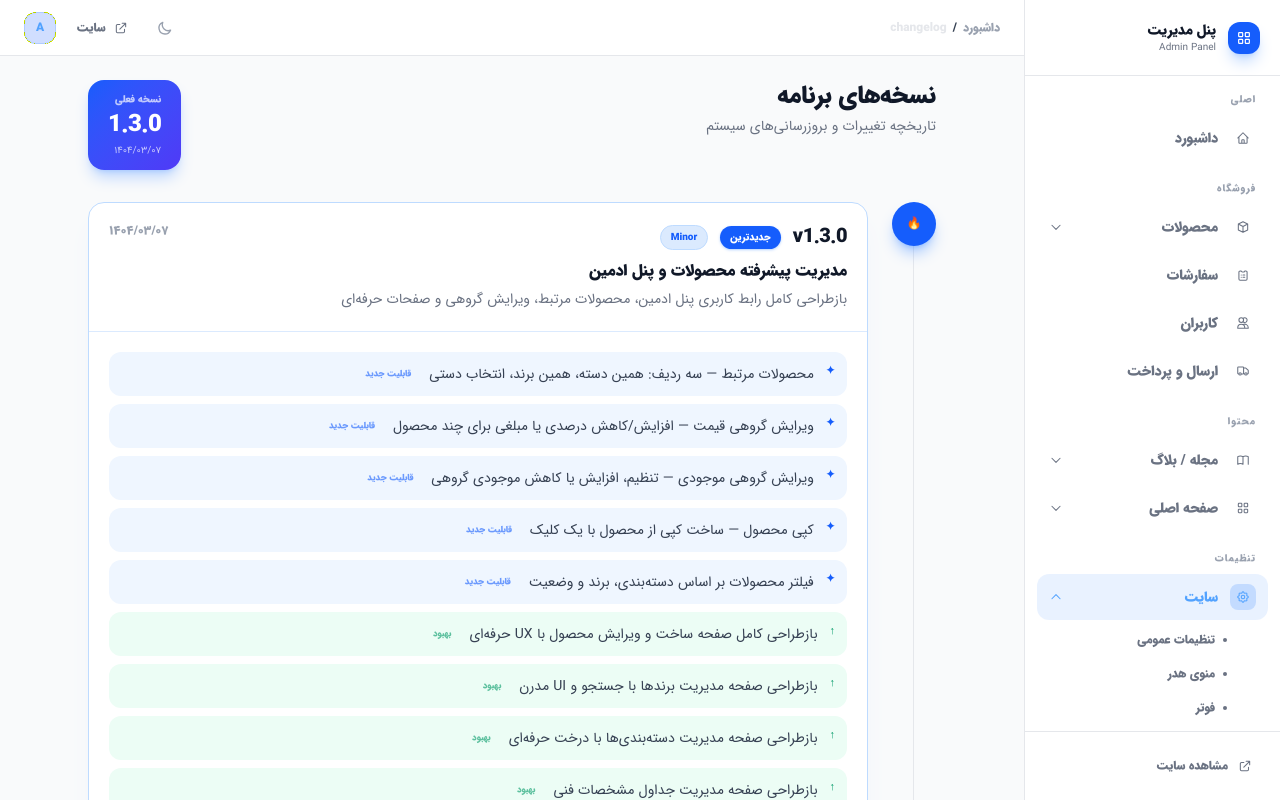
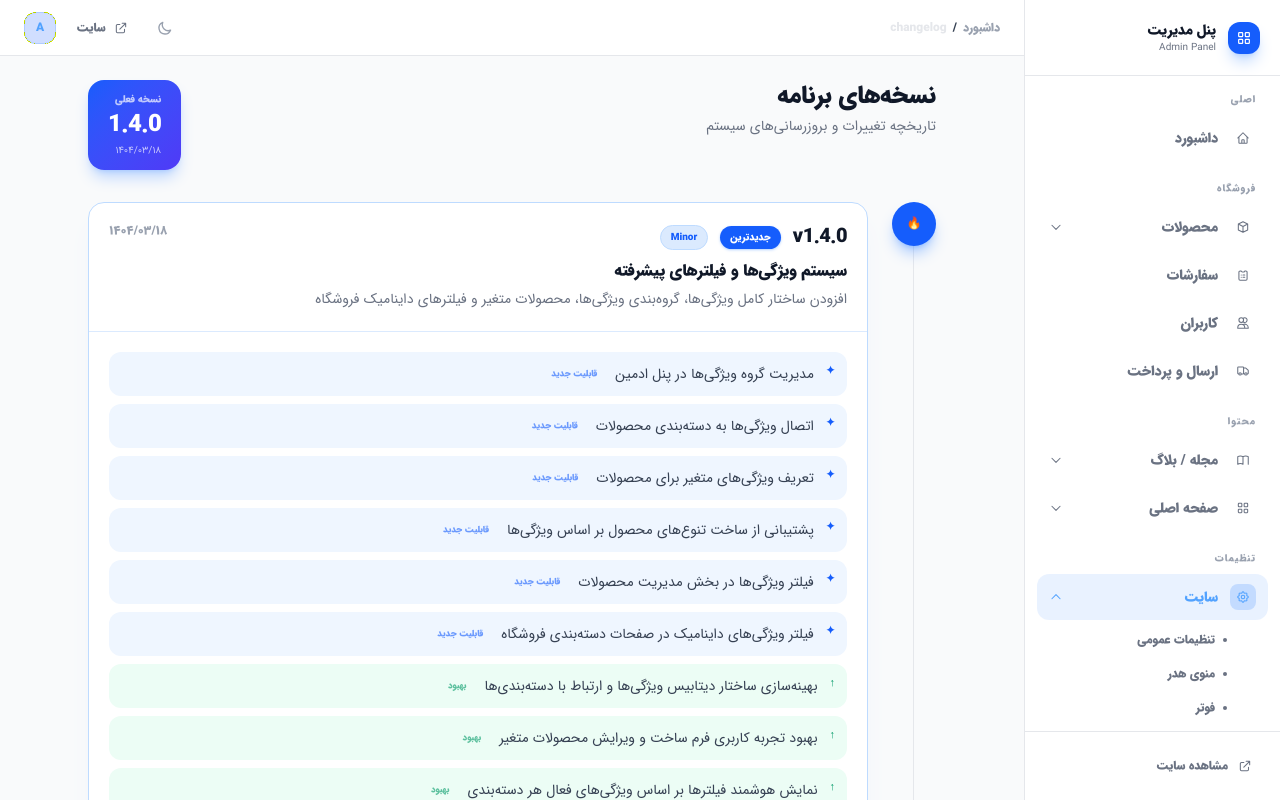
Before and after one commit to mr4rahimi/nextshop, a Next.js app: page /admin/changelog in a window 1280 px wide. Built offline with nearby package versions, Linux system fonts and the light colour scheme; no server answers.

Commit message:
UPDATE: changelog

```diff
--- a/app/admin/changelog/page.tsx
+++ b/app/admin/changelog/page.tsx
@@ -1,6 +1,28 @@
 "use client";
 
 const VERSIONS = [
+
+
+   {
+    version: "1.4.0",
+    date: "۱۴۰۴/۰۳/۱۸",
+    tag: "minor",
+    title: "سیستم ویژگی‌ها و فیلترهای پیشرفته",
+    description: "افزودن ساختار کامل ویژگی‌ها، گروه‌بندی ویژگی‌ها، محصولات متغیر و فیلترهای داینامیک فروشگاه",
+    changes: [
+      { type: "feature", text: "مدیریت گروه ویژگی‌ها در پنل ادمین" },
+      { type: "feature", text: "اتصال ویژگی‌ها به دسته‌بندی محصولات" },
+      { type: "feature", text: "تعریف ویژگی‌های متغیر برای محصولات" },
+      { type: "feature", text: "پشتیبانی از ساخت تنوع‌های محصول بر اساس ویژگی‌ها" },
+      { type: "feature", text: "فیلتر ویژگی‌ها در بخش مدیریت محصولات" },
+      { type: "feature", text: "فیلتر ویژگی‌های داینامیک در صفحات دسته‌بندی فروشگاه" },
+      { type: "improvement", text: "بهینه‌سازی ساختار دیتابیس ویژگی‌ها و ارتباط با دسته‌بندی‌ها" },
+      { type: "improvement", text: "بهبود تجربه کاربری فرم ساخت و ویرایش محصولات متغیر" },
+      { type: "improvement", text: "نمایش هوشمند فیلترها بر اساس ویژگی‌های فعال هر دسته‌بندی" },
+      { type: "improvement", text: "افزایش سرعت جستجو و فیلتر محصولات بر اساس ویژگی‌ها" },
+    ],
+  },
+
   {
     version: "1.3.0",
     date: "۱۴۰۴/۰۳/۰۷",
```
